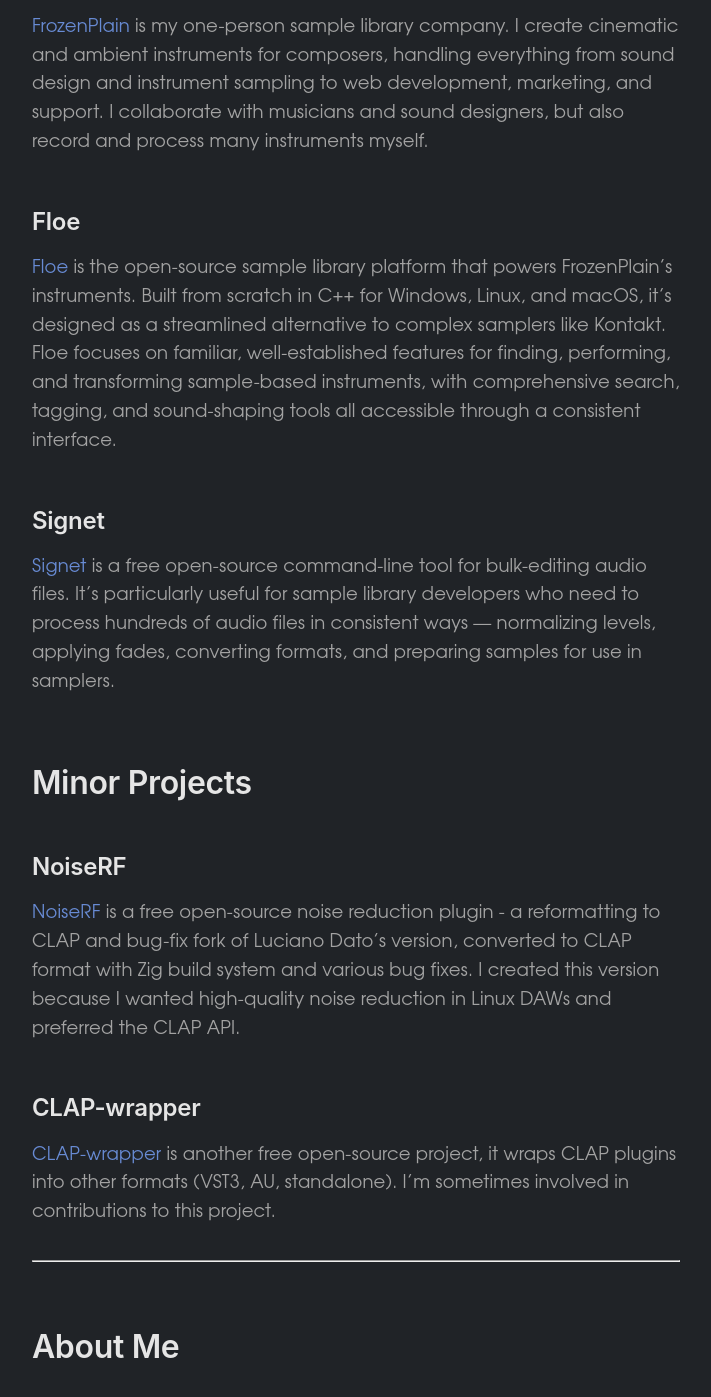
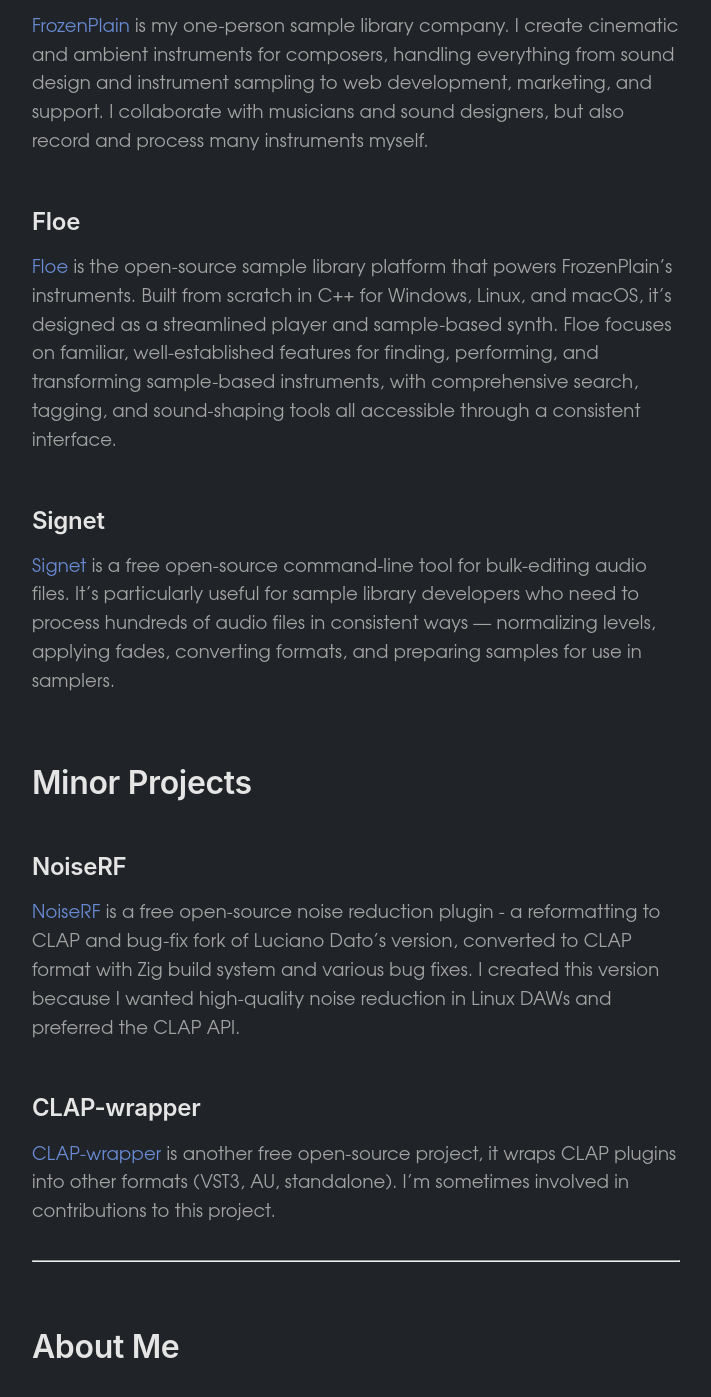
Before and after one commit to SamWindell/samwindell.github.io, a Jekyll site: the page built from index.md, in a window 1280 px wide and 1400 px high, scrolled down 682 px. Shown: the top 1397 px of the window, without its empty margins (284-995 px from the left). Built offline with Jekyll 4.4.1, drawn with Linux system fonts in a browser that asks for light colours; some of the changed text lies outside the part shown.

Commit message:
tweak wording

```diff
--- a/index.md
+++ b/index.md
@@ -15,7 +15,7 @@ This is my corner of the web where I share things I find interesting — technic
 [FrozenPlain](https://frozenplain.com) is my one-person sample library company. I create cinematic and ambient instruments for composers, handling everything from sound design and instrument sampling to web development, marketing, and support. I collaborate with musicians and sound designers, but also record and process many instruments myself.
 
 ### Floe
-[Floe](https://github.com/Floe-Synth/Floe) is the open-source sample library platform that powers FrozenPlain's instruments. Built from scratch in C++ for Windows, Linux, and macOS, it's designed as a streamlined alternative to complex samplers like Kontakt. Floe focuses on familiar, well-established features for finding, performing, and transforming sample-based instruments, with comprehensive search, tagging, and sound-shaping tools all accessible through a consistent interface.
+[Floe](https://github.com/Floe-Synth/Floe) is the open-source sample library platform that powers FrozenPlain's instruments. Built from scratch in C++ for Windows, Linux, and macOS, it's designed as a streamlined player and sample-based synth. Floe focuses on familiar, well-established features for finding, performing, and transforming sample-based instruments, with comprehensive search, tagging, and sound-shaping tools all accessible through a consistent interface.
 
 ### Signet
 [Signet](https://github.com/samwindell/signet) is a free open-source command-line tool for bulk-editing audio files. It's particularly useful for sample library developers who need to process hundreds of audio files in consistent ways — normalizing levels, applying fades, converting formats, and preparing samples for use in samplers.
```
Also changed, not shown: other parts of index.md (+1 -1 lines).
